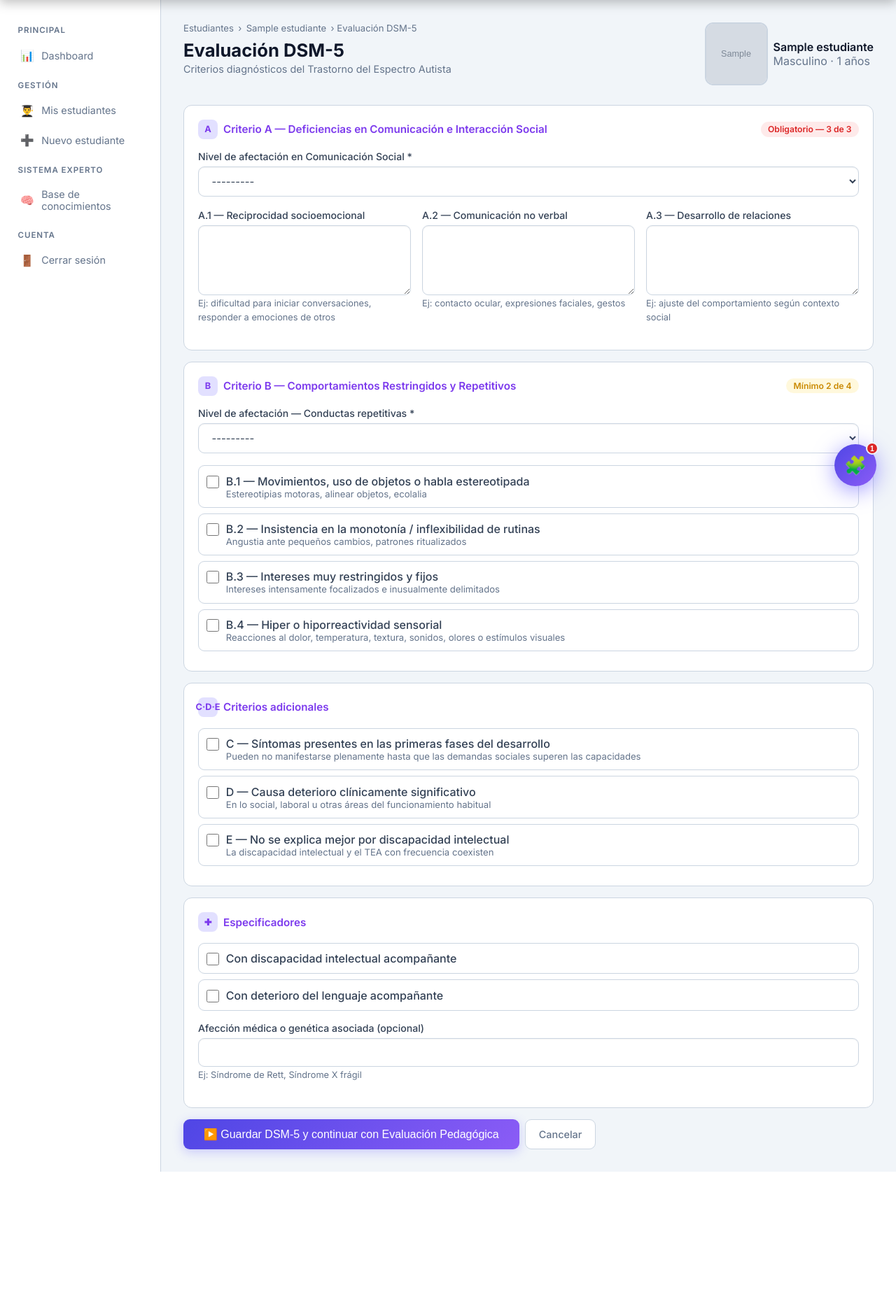
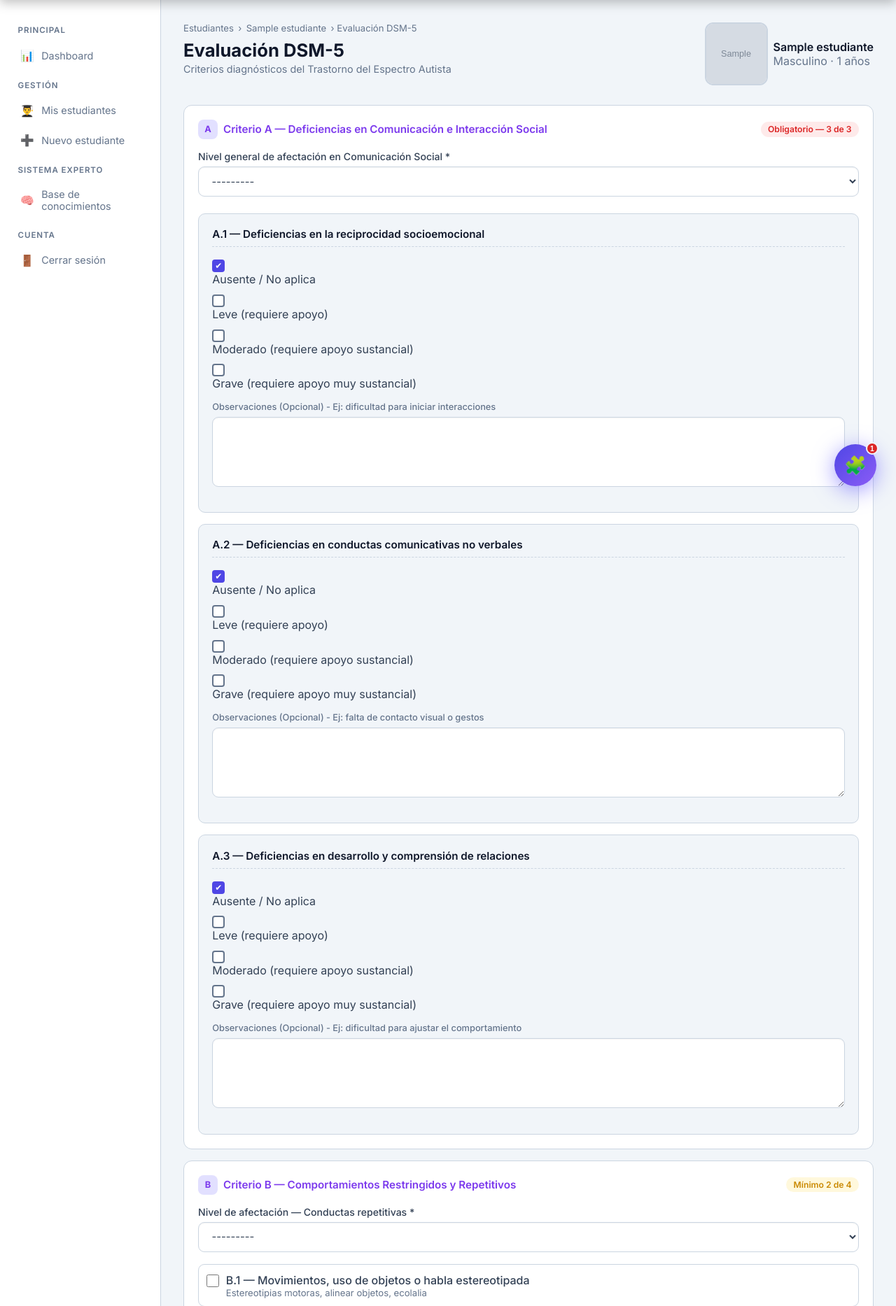
Before and after one commit to victoriabolivar1411-lang/PRUEBA2, a Django app: page /estudiantes/1/dsm5/ in a window 1280 px wide. Shown: the part 77-1944 px from the top of the page at 70% size. Before the commit the page ends 1752 px from the top, so only its background shows below. Run offline with Django 5.2, Linux system fonts and the light colour scheme; a user stored in the database is signed in; tables that the repository leaves empty hold one stand-in row (values such as "Sample post"); grey boxes marked "Sample" are stand-in pictures.

Commit message:
dsm5 opciones multiples listo

```diff
--- a/experto/forms.py
+++ b/experto/forms.py
@@ -199,16 +199,22 @@ class EvaluacionDSM5Form(forms.ModelForm):
         model  = EvaluacionDSM5
         exclude = ['estudiante', 'fecha']
         widgets = {
-            'obs_reciprocidad':          forms.Textarea(attrs={'rows': 3}),
-            'obs_comunicacion_no_verbal': forms.Textarea(attrs={'rows': 3}),
-            'obs_desarrollo_relaciones':  forms.Textarea(attrs={'rows': 3}),
+            'a1_reciprocidad':            forms.RadioSelect(attrs={'class': 'radio-group'}),
+            'a1_observaciones':           forms.Textarea(attrs={'rows': 2}),
+            'a2_comunicacion_no_verbal':  forms.RadioSelect(attrs={'class': 'radio-group'}),
+            'a2_observaciones':           forms.Textarea(attrs={'rows': 2}),
+            'a3_relaciones':              forms.RadioSelect(attrs={'class': 'radio-group'}),
+            'a3_observaciones':           forms.Textarea(attrs={'rows': 2}),
             'condicion_medica_asociada':  forms.TextInput(),
         }
         labels = {
-            'nivel_comunicacion_social':   'Nivel de afectación — Comunicación Social',
-            'obs_reciprocidad':            'A.1 Reciprocidad socioemocional (observaciones)',
-            'obs_comunicacion_no_verbal':  'A.2 Comunicación no verbal (observaciones)',
-            'obs_desarrollo_relaciones':   'A.3 Desarrollo, mantenimiento y comprensión de relaciones',
+            'nivel_comunicacion_social':   'Nivel general de afectación — Comunicación Social',
+            'a1_reciprocidad':             'A.1 — Deficiencias en la reciprocidad socioemocional',
+            'a1_observaciones':            'A.1 Observaciones (Opcional)',
+            'a2_comunicacion_no_verbal':   'A.2 — Deficiencias en conductas comunicativas no verbales',
+            'a2_observaciones':            'A.2 Observaciones (Opcional)',
+            'a3_relaciones':               'A.3 — Deficiencias en desarrollo, mantenimiento y comprensión de relaciones',
+            'a3_observaciones':            'A.3 Observaciones (Opcional)',
             'nivel_conductas_repetitivas': 'Nivel de afectación — Conductas repetitivas',
             'movimientos_repetitivos':     'B.1 Movimientos, uso de objetos o habla estereotipada',
             'inflexibilidad_rutinas':      'B.2 Insistencia en la monotonía / inflexibilidad de rutinas',
--- a/experto/models.py
+++ b/experto/models.py
@@ -291,27 +291,51 @@ class EvaluacionDSM5(models.Model):
     )
     fecha = models.DateTimeField(auto_now_add=True, verbose_name='Fecha')
 
+    NIVELES_APOYO = [
+        ('ausente', 'Ausente / No aplica'),
+        ('leve', 'Leve (requiere apoyo)'),
+        ('moderado', 'Moderado (requiere apoyo sustancial)'),
+        ('grave', 'Grave (requiere apoyo muy sustancial)'),
+    ]
+
     # ── CRITERIO A: Comunicación Social ──────────────────────────────────────
     nivel_comunicacion_social = models.CharField(
         max_length=30,
         choices=NIVEL_COMUNICACION_CHOICES,
-        verbose_name='Nivel de comunicación social (Criterio A)',
+        verbose_name='Nivel general de comunicación social (Criterio A)',
     )
+
     # A.1 Reciprocidad socioemocional
-    obs_reciprocidad = models.TextField(
+    a1_reciprocidad = models.CharField(
+        max_length=20, choices=NIVELES_APOYO, default='ausente',
+        verbose_name='A.1 — Deficiencias en la reciprocidad socioemocional'
+    )
+    a1_observaciones = models.TextField(
         blank=True,
-        verbose_name='A.1 — Reciprocidad socioemocional (observaciones)',
+        verbose_name='A.1 — Observaciones'
     )
+
     # A.2 Comunicación no verbal
-    obs_comunicacion_no_verbal = models.TextField(
+    a2_comunicacion_no_verbal = models.CharField(
+        max_length=20, choices=NIVELES_APOYO, default='ausente',
+        verbose_name='A.2 — Deficiencias en conductas comunicativas no verbales'
+    )
+    a2_observaciones = models.TextField(
         blank=True,
-        verbose_name='A.2 — Comunicación no verbal (observaciones)',
+        verbose_name='A.2 — Observaciones'
     )
+
     # A.3 Desarrollo y comprensión de relaciones
-    obs_desarrollo_relaciones = models.TextField(
+    a3_relaciones = models.CharField(
+        max_length=20, choices=NIVELES_APOYO, default='ausente',
+        verbose_name='A.3 — Deficiencias en desarrollo, mantenimiento y comprensión de relaciones'
+    )
+    a3_observaciones = models.TextField(
         blank=True,
-        verbose_name='A.3 — Desarrollo y comprensión de relaciones (observaciones)',
+        verbose_name='A.3 — Observaciones'
     )
+
+    puntaje_total_a = models.IntegerField(editable=False, default=0, verbose_name='Puntaje Total Criterio A')
 
     # ── CRITERIO B: Comportamientos Restringidos y Repetitivos ───────────────
     nivel_conductas_repetitivas = models.CharField(
@@ -375,7 +399,18 @@ class EvaluacionDSM5(models.Model):
         ordering            = ['-fecha']
 
     def __str__(self):
-        return f'DSM-5 de {self.estudiante} — {self.fecha}'
+        return f"DSM-5 de {self.estudiante} - {self.fecha.strftime('%d/%m/%Y')}"
+
+    def save(self, *args, **kwargs):
+        # Calcular puntaje: ausente=0, leve=1, moderado=2, grave=3
+        valores = {
+            'ausente': 0, 'leve': 1, 'moderado': 2, 'grave': 3
+        }
+        total = valores.get(self.a1_reciprocidad, 0) + \
+                valores.get(self.a2_comunicacion_no_verbal, 0) + \
+                valores.get(self.a3_relaciones, 0)
+        self.puntaje_total_a = total
+        super().save(*args, **kwargs)
 
     def cumple_criterio_b(self) -> bool:
         """
--- a/experto/templates/experto/base.html
+++ b/experto/templates/experto/base.html
@@ -512,6 +512,73 @@
       font-size: .8rem;
       font-weight: 700;
       color: var(--c-accent2);
+    }
+
+    .subcriterios-container {
+      display: flex;
+      flex-direction: column;
+      gap: 1rem;
+    }
+    .subcriterio-card {
+      background: var(--c-bg);
+      border: 1px solid var(--c-border);
+      border-radius: 10px;
+      padding: 1.2rem;
+    }
+    .subcriterio-header {
+      font-size: .95rem;
+      font-weight: 600;
+      color: var(--c-heading);
+      margin-bottom: 1rem;
+      padding-bottom: .5rem;
+      border-bottom: 1px dashed var(--c-border);
+    }
+    .radio-options {
+      display: flex;
+      flex-direction: column;
+      gap: .5rem;
+    }
+    .radio-group {
+      list-style: none;
+      padding: 0;
+      margin: 0;
+      display: flex;
+      flex-direction: column;
+      gap: .6rem;
+    }
+    .radio-group li label {
+      display: flex;
+      align-items: center;
+      gap: .5rem;
+      font-size: .9rem;
+      color: var(--c-text);
+      cursor: pointer;
+    }
+    .radio-group input[type="radio"] {
+      appearance: none;
+      -webkit-appearance: none;
+      width: 18px;
+      height: 18px;
+      border: 2px solid var(--c-muted);
+      border-radius: 4px; /* Cuadrado con bordes suaves */
+      cursor: pointer;
+      position: relative;
+      background-color: var(--c-surface);
+      flex-shrink: 0;
+      margin-top: 2px;
+    }
+    .radio-group input[type="radio"]:checked {
+      background-color: var(--c-accent);
+      border-color: var(--c-accent);
+    }
+    .radio-group input[type="radio"]:checked::after {
+      content: '✔';
+      position: absolute;
+      color: white;
+      font-size: 12px;
+      top: 50%;
+      left: 50%;
+      transform: translate(-50%, -50%);
     }
 
     /* ─── PRINT STYLES ───────────────────────────────────────── */
--- a/experto/templates/experto/evaluacion_dsm5.html
+++ b/experto/templates/experto/evaluacion_dsm5.html
@@ -41,27 +41,53 @@
     <span class="badge badge-red" style="margin-left:auto">Obligatorio — 3 de 3</span>
   </div>
 
-  <div class="form-group">
-    <label class="form-label">Nivel de afectación en Comunicación Social *</label>
+  <div class="form-group" style="margin-bottom:1.5rem">
+    <label class="form-label">Nivel general de afectación en Comunicación Social *</label>
     {{ form.nivel_comunicacion_social }}
     {% if form.nivel_comunicacion_social.errors %}<ul class="errorlist">{% for e in form.nivel_comunicacion_social.errors %}<li>{{ e }}</li>{% endfor %}</ul>{% endif %}
   </div>
 
-  <div style="display:grid;grid-template-columns:1fr 1fr 1fr;gap:1rem">
-    <div class="form-group">
-      <label class="form-label">A.1 — Reciprocidad socioemocional</label>
-      {{ form.obs_reciprocidad }}
-      <span class="form-help">Ej: dificultad para iniciar conversaciones, responder a emociones de otros</span>
+  <div class="subcriterios-container">
+    <!-- Subcriterio A.1 -->
+    <div class="subcriterio-card">
+      <div class="subcriterio-header">A.1 — Deficiencias en la reciprocidad socioemocional</div>
+      <div class="subcriterio-body">
+        <div class="radio-options">
+          {{ form.a1_reciprocidad }}
+        </div>
+        <div class="form-group" style="margin-top:1rem">
+          <label class="form-label" style="font-size:0.8rem;color:var(--c-muted)">Observaciones (Opcional) - Ej: dificultad para iniciar interacciones</label>
+          {{ form.a1_observaciones }}
+        </div>
+      </div>
     </div>
-    <div class="form-group">
-      <label class="form-label">A.2 — Comunicación no verbal</label>
-      {{ form.obs_comunicacion_no_verbal }}
-      <span class="form-help">Ej: contacto ocular, expresiones faciales, gestos</span>
+
+    <!-- Subcriterio A.2 -->
+    <div class="subcriterio-card">
+      <div class="subcriterio-header">A.2 — Deficiencias en conductas comunicativas no verbales</div>
+      <div class="subcriterio-body">
+        <div class="radio-options">
+          {{ form.a2_comunicacion_no_verbal }}
+        </div>
+        <div class="form-group" style="margin-top:1rem">
+          <label class="form-label" style="font-size:0.8rem;color:var(--c-muted)">Observaciones (Opcional) - Ej: falta de contacto visual o gestos</label>
+          {{ form.a2_observaciones }}
+        </div>
+      </div>
     </div>
-    <div class="form-group">
-      <label class="form-label">A.3 — Desarrollo de relaciones</label>
-      {{ form.obs_desarrollo_relaciones }}
-      <span class="form-help">Ej: ajuste del comportamiento según contexto social</span>
+
+    <!-- Subcriterio A.3 -->
+    <div class="subcriterio-card">
+      <div class="subcriterio-header">A.3 — Deficiencias en desarrollo y comprensión de relaciones</div>
+      <div class="subcriterio-body">
+        <div class="radio-options">
+          {{ form.a3_relaciones }}
+        </div>
+        <div class="form-group" style="margin-top:1rem">
+          <label class="form-label" style="font-size:0.8rem;color:var(--c-muted)">Observaciones (Opcional) - Ej: dificultad para ajustar el comportamiento</label>
+          {{ form.a3_observaciones }}
+        </div>
+      </div>
     </div>
   </div>
 </div>
```
Also changed, not shown: experto/migrations/0012_remove_evaluaciondsm5_obs_comunicacion_no_verbal_and_more.py (added), 1 other file.
